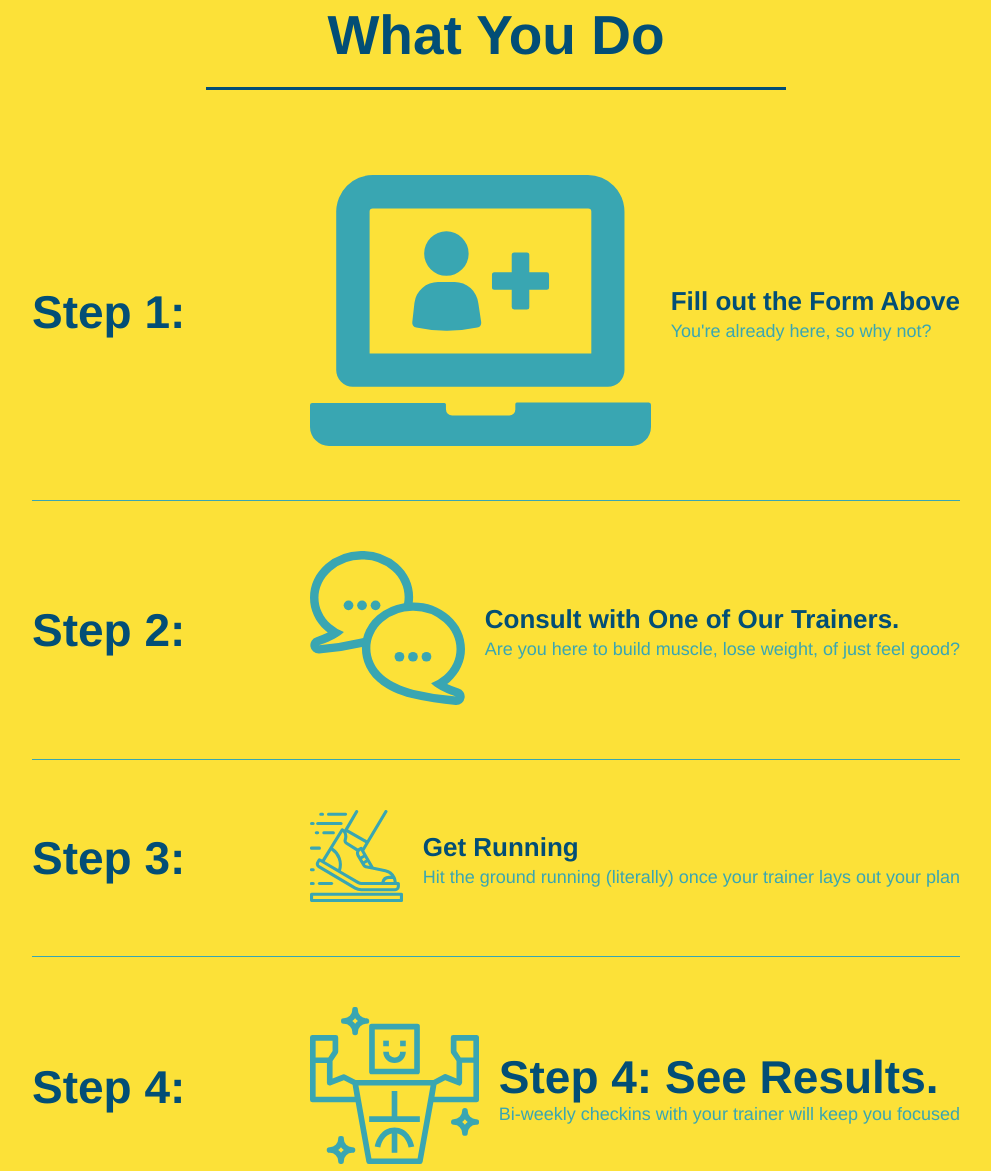
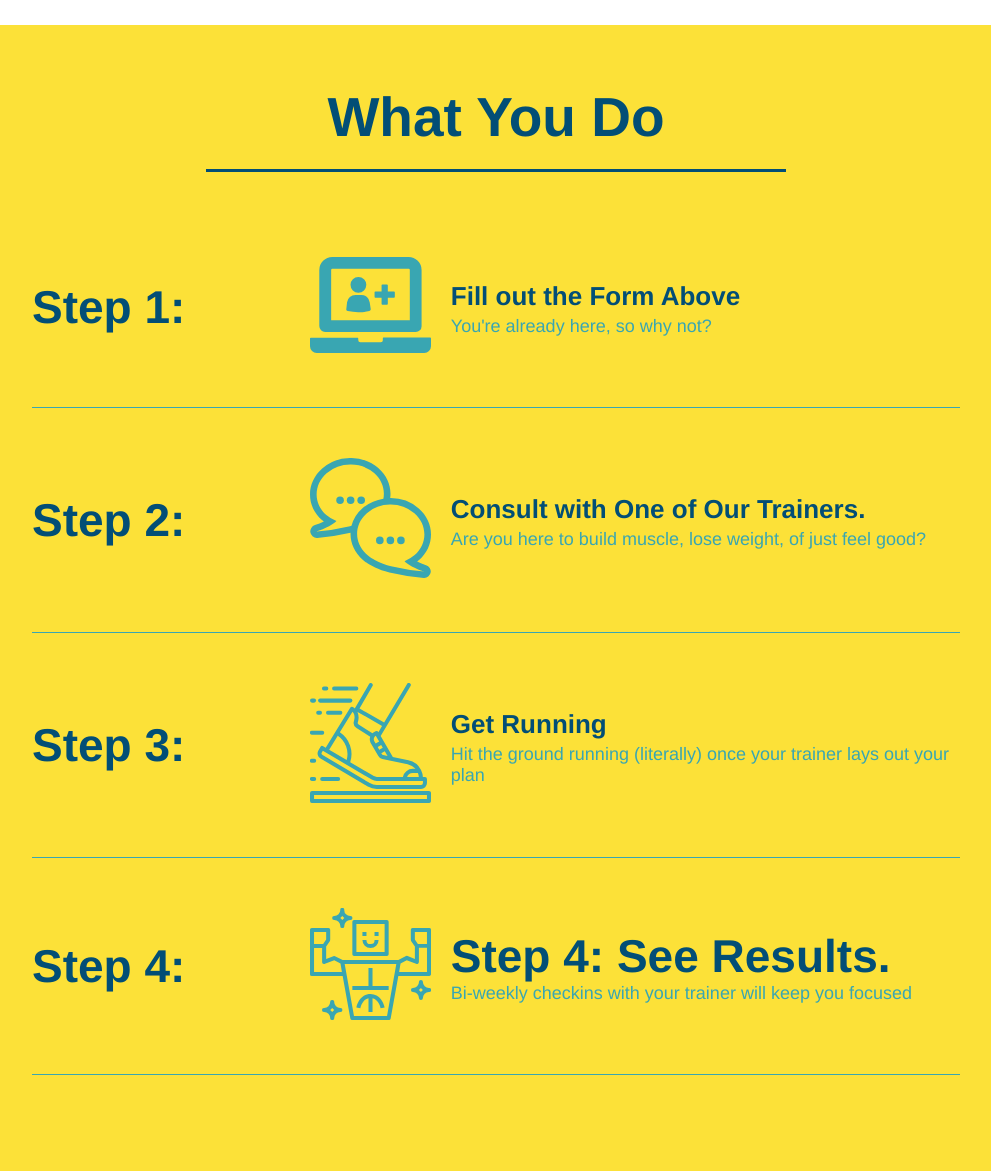
Before and after one commit to Wizzle13/run-buddy, a plain HTML site: page index.html in a window 1280 px wide. Shown: the part 1065-2236 px from the top of the page, without its empty margins (144-1135 px from the left). Drawn offline with Linux system fonts and the light colour scheme.

Commit message:
corrected problems in step CSS flexbox

```diff
--- a/assets/css/style.css
+++ b/assets/css/style.css
@@ -144,8 +144,6 @@ section {
     font-size: 16px;
 }
 
-}
-
 .intro p {
     line-height: 1.7;
     color: #39a6b2;
@@ -200,7 +198,7 @@ section {
 }
 
 .step-text {
-    flex 12;
+    flex: 12;
 }
 
 .step-text p {
```
